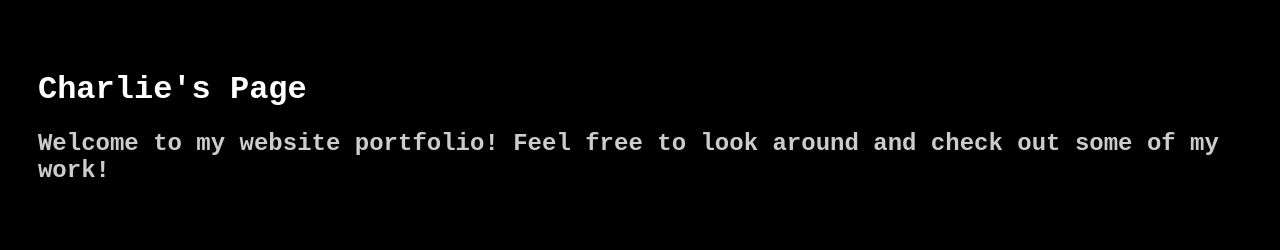
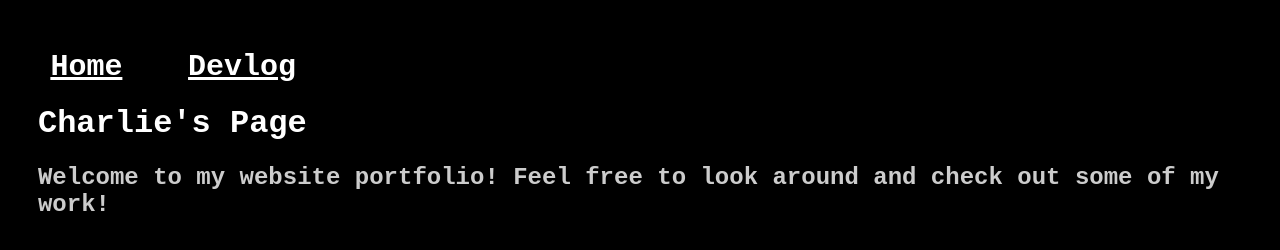
Before and after one commit to Titonfish/titonfish.github.io, a plain HTML site: page index.html in a window 1280 px wide. Drawn offline with Linux system fonts and the light colour scheme.

Commit message:
okay I guess it didn't like that

```diff
--- a/Pages/index.html
+++ b/index.html
@@ -8,8 +8,8 @@
     <body>
         <img style="width:1920; height:240; display:left; margin-left:-2.1%;">
         <ul>
-            <!--<li><a href="index.html">Home</a></li>
-            <li><a href="games.html">Games</a></li>
+            <li><a href="index.html">Home</a></li>
+            <li><a href="Pages/devlog.html">Devlog</a></li><!--
             <li><a href="videos.html">Videos</a></li>
             <li><a href="programs.html">Programs</a></li>-->
         </ul>
```
